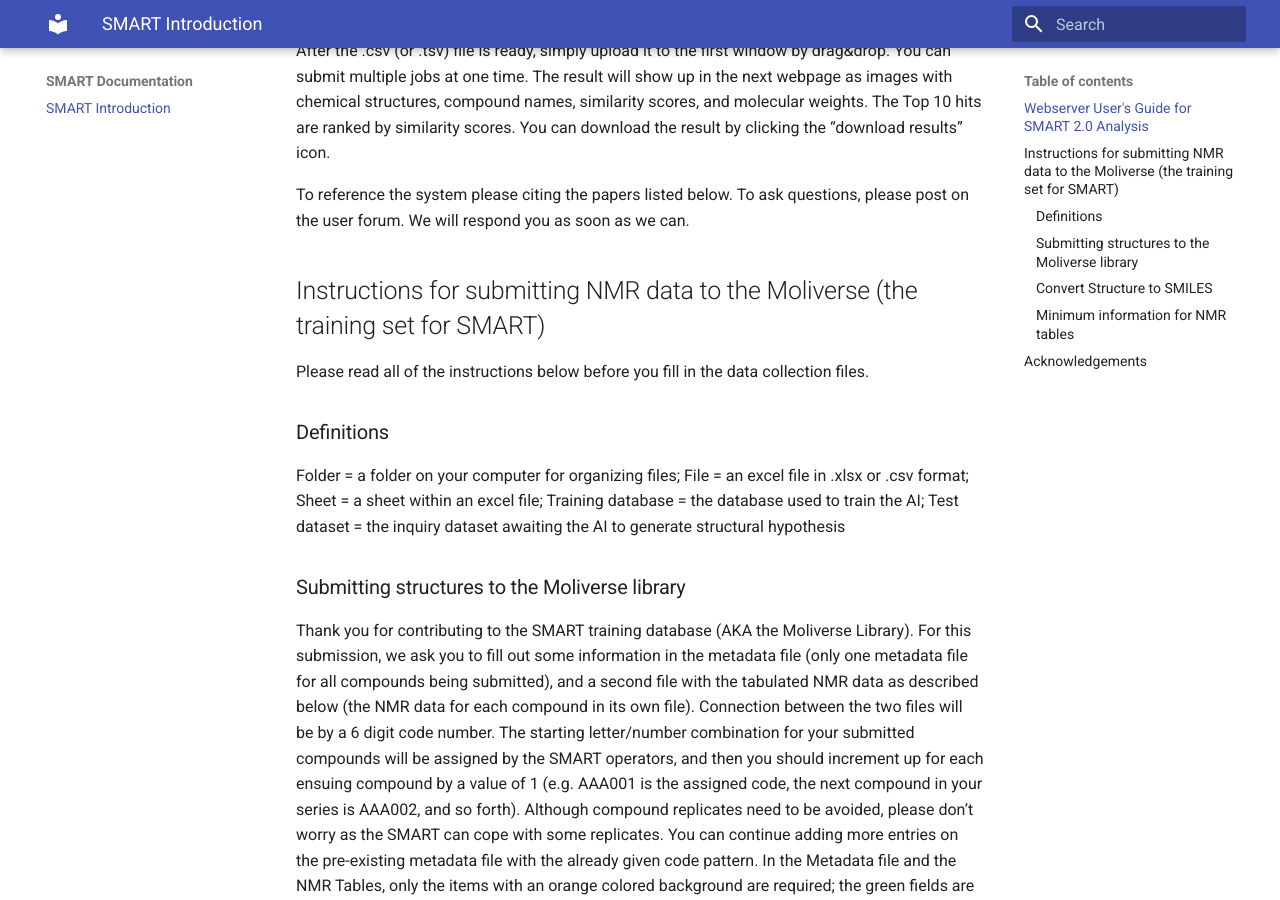
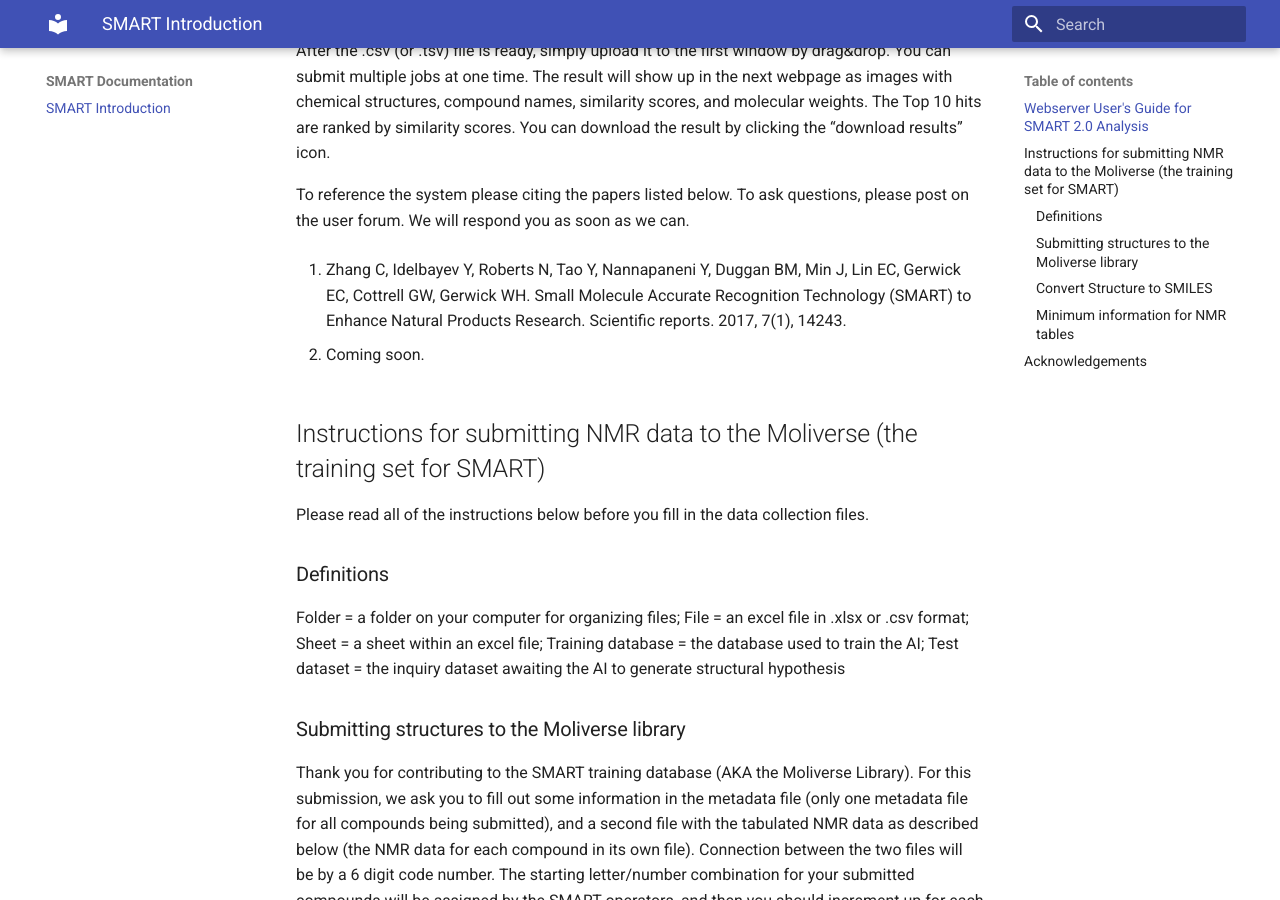
Before and after one commit to mwang87/SMART_NMR_Documentation, an MkDocs documentation site: the page built from docs/index.md, in a window 1280 px wide and 900 px high, scrolled down 1228 px. Built offline with MkDocs 1.6.1 and Material for MkDocs 9.7.7, drawn with Linux system fonts in a browser that asks for light colours.

Commit message:
Update index.md

```diff
--- a/docs/index.md
+++ b/docs/index.md
@@ -30,6 +30,10 @@ In the NMR table files, wherever there are diastereotopic protons on a methylene
 After the .csv (or .tsv) file is ready, simply upload it to the first window by drag&drop. You can submit multiple jobs at one time. The result will show up in the next webpage as images with chemical structures, compound names, similarity scores, and molecular weights. The Top 10 hits are ranked by similarity scores. You can download the result by clicking the “download results” icon.
 
 To reference the system please citing the papers listed below. To ask questions, please post on the user forum. We will respond you as soon as we can.
+
+1. Zhang C, Idelbayev Y, Roberts N, Tao Y, Nannapaneni Y, Duggan BM, Min J, Lin EC, Gerwick EC, Cottrell GW, Gerwick WH. Small Molecule Accurate Recognition Technology (SMART) to Enhance Natural Products Research. Scientific reports. 2017, 7(1), 14243.
+
+2. Coming soon.
 
 ## Instructions for submitting NMR data to the Moliverse (the training set for SMART)
 Please read all of the instructions below before you fill in the data collection files.
```
